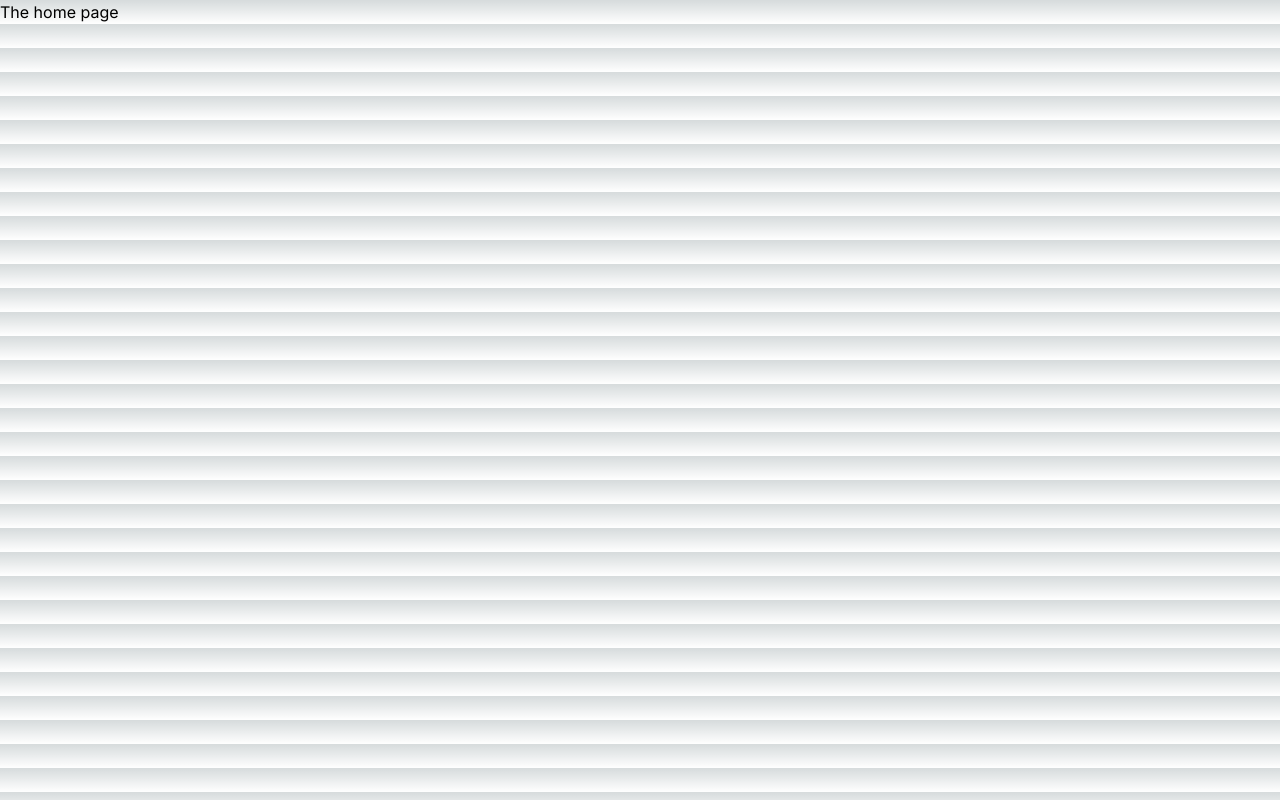
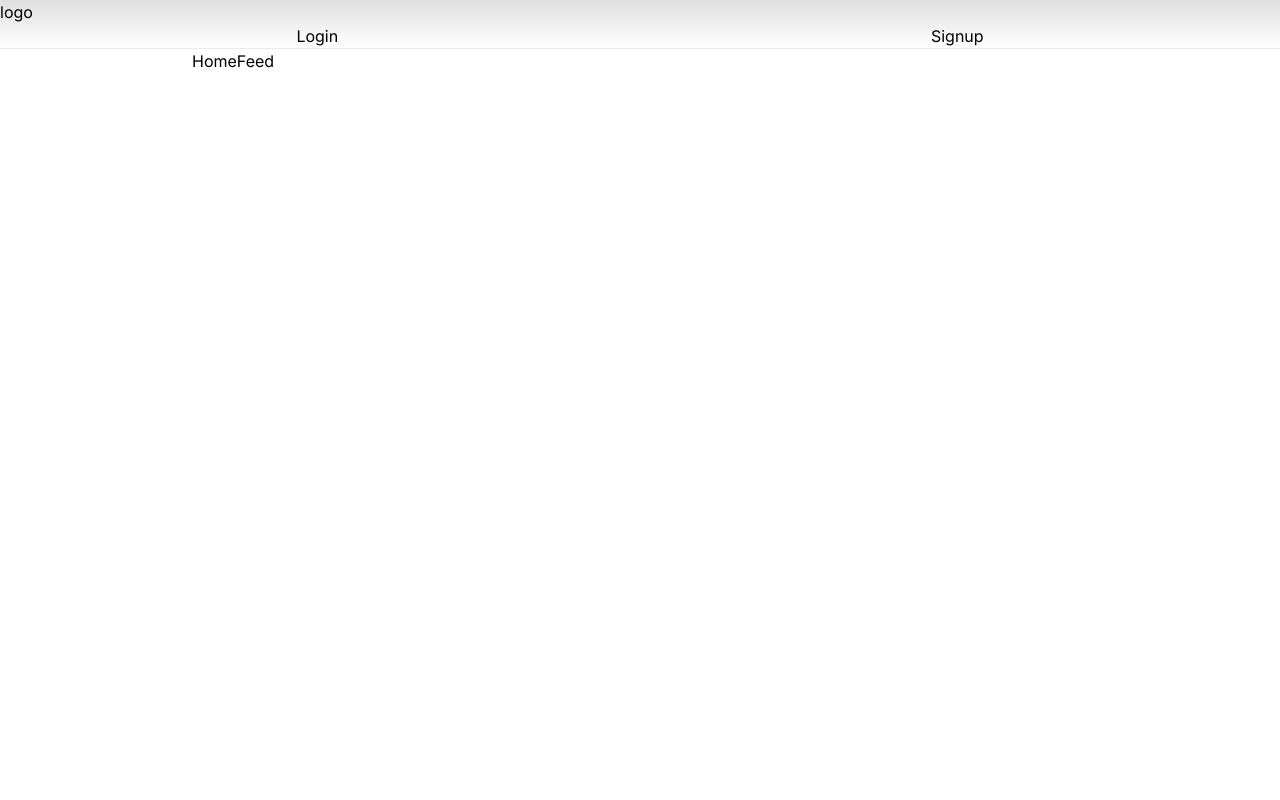
Before and after one commit to antonrejoe/social-media-for-products, a Next.js app: page / in a window 1280 px wide. Built offline with nearby package versions, Linux system fonts and the light colour scheme.

Commit message:
push all

```diff
--- a/src/app/globals.css
+++ b/src/app/css/globals.css
@@ -9,6 +9,7 @@
   --focus-outline-rgb: #000;
   --input-text-field-bg: #ffff;
   --submit-google-btn-login-outline: #000;
+  --body-bg: #fff;
 }
 
 @media (prefers-color-scheme: dark) {
@@ -19,14 +20,31 @@
     --focus-outline-rgb: #fff;
     --input-text-field-bg: #46464657;
     --submit-google-btn-login-outline: #fff;
+    --body-bg: #333;
   }
 }
 
 body {
   color: rgb(var(--foreground-rgb));
-  background: linear-gradient(to bottom,
-      transparent,
-      rgb(var(--background-end-rgb))) rgb(var(--background-start-rgb));
+  background-color: var(--body-bg);
+}
+
+.login-box {
+  /* transition: all 1s cubic-bezier(0.075, 0.82, 0.165, 1); */
+  backdrop-filter: blur(0.2rem);
+  background: linear-gradient(#ffffff1f, #00000038);
+}
+
+.wrapper-main-signup {
+  /* background: linear-gradient(rgba(0, 0, 255, 0.781), rgb(255, 0, 0));
+  height: fit-content; */
+}
+
+.login-box:hover {
+
+  border: 1rem solid linear-gradient(#ffff, orange);
+  /* border-right: 6px solid;
+  border-bottom: 6px solid; */
 }
 
 .login-box>div>input {
@@ -49,3 +67,10 @@ body {
 .login-box>button:hover {
   outline: var(--submit-google-btn-login-outline) solid;
 }
+
+.navbar_main {}
+
+
+.home-feed {
+  position: relative;
+}
--- /dev/null
+++ b/src/app/css/home-space.css
@@ -0,0 +1,6 @@
+.home-space {
+
+    width: 70vw;
+    margin: auto;
+
+}
--- /dev/null
+++ b/src/app/css/navbar.css
@@ -0,0 +1,22 @@
+:root {
+
+    --nav-bg: linear-gradient(#dfdfdf, #ffffff34);
+}
+
+@media (prefers-color-scheme: dark) {
+    :root {
+
+        --nav-bg: linear-gradient(#333, #3333335b);
+    }
+}
+
+.navbar_main {
+
+
+    background: var(--nav-bg);
+    width: 100vw;
+    backdrop-filter: blur(0.2rem);
+    border-bottom: solid #ffffff5d 0.01px;
+
+    position: sticky;
+}
--- a/src/app/layout.tsx
+++ b/src/app/layout.tsx
@@ -1,21 +1,24 @@
-import './globals.css'
-import { Inter } from 'next/font/google'
+import "./css/globals.css";
+import "./css/navbar.css";
+import "./css/home-space.css";
 
-const inter = Inter({ subsets: ['latin'] })
+import { Inter } from "next/font/google";
+
+const inter = Inter({ subsets: ["latin"] });
 
 export const metadata = {
-  title: 'Create Next App',
-  description: 'Generated by create next app',
-}
+  title: "Create Next App",
+  description: "Generated by create next app",
+};
 
 export default function RootLayout({
   children,
 }: {
-  children: React.ReactNode
+  children: React.ReactNode;
 }) {
   return (
     <html lang="en">
       <body className={inter.className}>{children}</body>
     </html>
-  )
+  );
 }
--- a/src/app/page.tsx
+++ b/src/app/page.tsx
@@ -1,3 +1,12 @@
+import Navbar from "@/components/Navbar";
+import HomeFeed from "../components/HomeFeed";
 export default function Page() {
-  return <>The home page</>;
+  return (
+    <>
+      <Navbar />
+      <main className="home-space">
+        <HomeFeed />
+      </main>
+    </>
+  );
 }
--- a/src/app/signup/page.tsx
+++ b/src/app/signup/page.tsx
@@ -50,6 +50,7 @@ export default function Home() {
     );
   };
   return (
+    <main className="wrapper-main-signup">
       <main className="w-full h-[100vh] grid place-items-center">
         <div className="login-box outline-stone-500 outline-1 outline rounded p-[2rem] shadow-md h-[70%] grid gap-4">
           <h1 className="text-2xl my-5">Setup your profile</h1>
@@ -104,5 +105,6 @@ export default function Home() {
           </Link>
         </div>
       </main>
+    </main>
   );
 }
--- /dev/null
+++ b/src/components/HomeFeed.tsx
@@ -0,0 +1,3 @@
+export default function HomeFeed() {
+  return <main className="home-feed">HomeFeed</main>;
+}
--- /dev/null
+++ b/src/components/Navbar.tsx
@@ -0,0 +1,13 @@
+export default function Navbar() {
+  return (
+    <main className="navbar_main">
+      logo
+      <div className="logo_navbar"></div>
+      <div className="recent_navbar"></div>
+      <div className="navbar_btn_div grid grid-flow-col">
+        <button>Login</button>
+        <button>Signup</button>
+      </div>
+    </main>
+  );
+}
```
Lines whose indentation alone changed are shown as unchanged.
